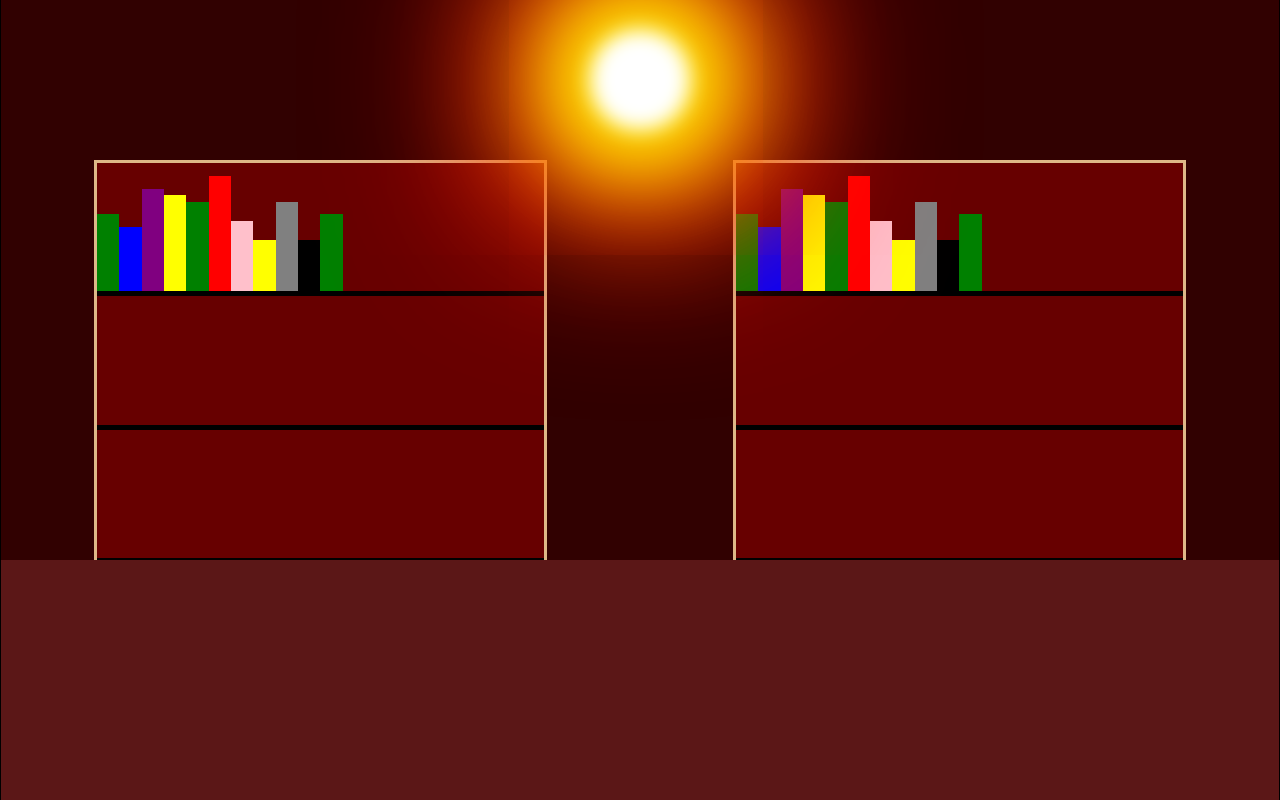
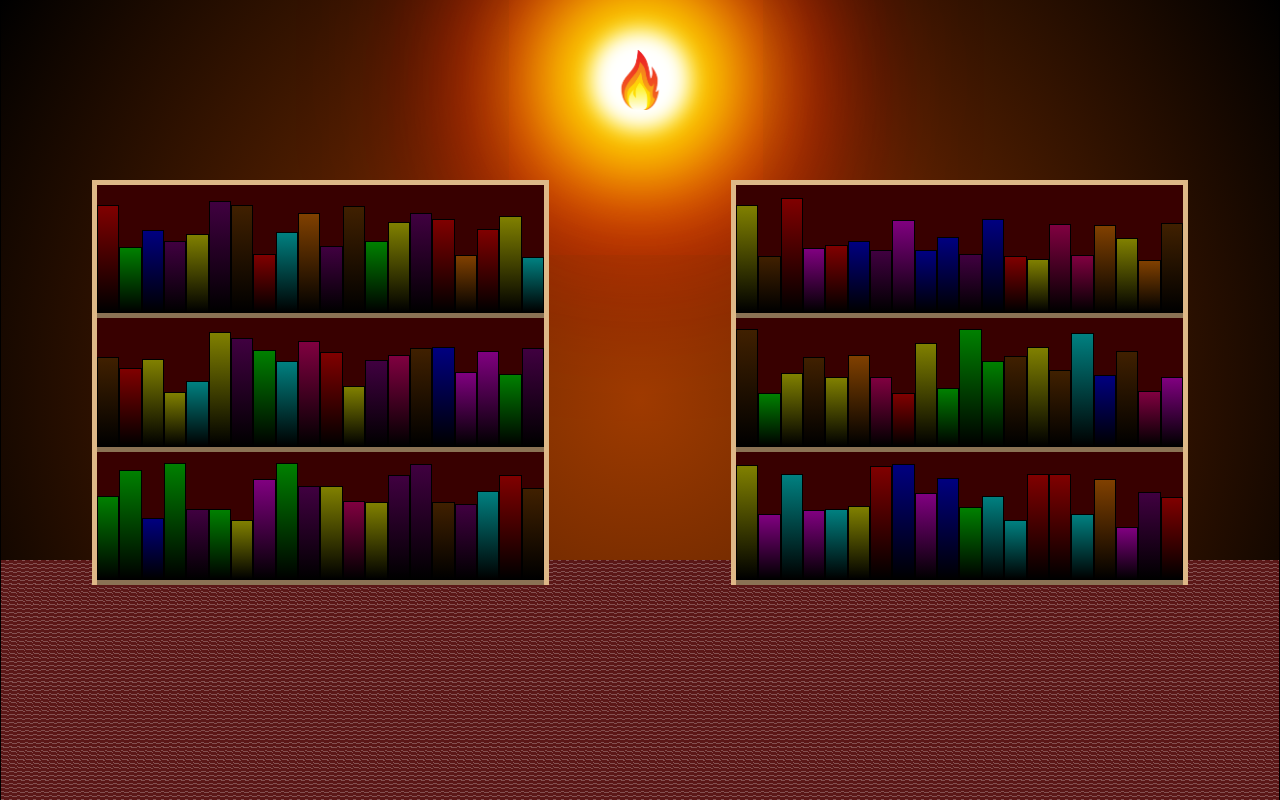
Before and after one commit to Lenoms/puzzles-v4, a React (Create React App) app: page / in a window 1280 px wide. Built offline with nearby package versions, Linux system fonts and the light colour scheme.

Commit message:
Library: Aesthetics complete

```diff
--- a/src/Library/Book.css
+++ b/src/Library/Book.css
@@ -1,3 +1,4 @@
 .book {
     width: 5%;
+    border: 1px solid black;
 }
--- a/src/Library/Book.js
+++ b/src/Library/Book.js
@@ -4,7 +4,11 @@ function Book(props) {
   return (
     <div
       className="book"
-      style={{ backgroundColor: props.colour, height: `${props.height}%` }}
+      style={{
+        background: props.colour,
+        background: `linear-gradient(180deg, ${props.colour} 0%, rgb(0, 0, 0) 100%)`,
+        height: `${props.height}%`,
+      }}
     ></div>
   );
 }
--- a/src/Library/Bookshelf.css
+++ b/src/Library/Bookshelf.css
@@ -1,16 +1,20 @@
 .bookshelf-container {
     width: 35%;
     height: 100%;
-    background-color: rgb(103, 0, 0);
-    border: 3px solid burlywood;
+    background-color: rgb(56, 0, 0);
+    border-width: 5px 5px 0 5px; /* top right bottom left */
+    border-style: solid;
+    border-color: burlywood;
     display: flex;
     flex-direction: column;
+    position: relative;
+    top: 5%;
 }
 
 .bookshelf-shelf {
     width: 100%;
     height: 33.33%;
     display: flex;
-    border-bottom: 5px solid black;
+    border-bottom: 5px outset burlywood;
     align-items: flex-end;
 }
--- a/src/Library/Bookshelf.js
+++ b/src/Library/Bookshelf.js
@@ -1,29 +1,22 @@
 import Book from "./Book";
 import "./Bookshelf.css";
+import { getRandomBookValues } from "./Library.service";
 
 function Bookshelf() {
-  const books = [
-    { colour: "green", height: 60 },
-    { colour: "blue", height: 50 },
-    { colour: "purple", height: 80 },
-    { colour: "yellow", height: 75 },
-    { colour: "green", height: 70 },
-    { colour: "red", height: 90 },
-    { colour: "pink", height: 55 },
-    { colour: "yellow", height: 40 },
-    { colour: "grey", height: 70 },
-    { colour: "black", height: 40 },
-    { colour: "green", height: 60 },
+  const bookshelves = [
+    getRandomBookValues(20),
+    getRandomBookValues(20),
+    getRandomBookValues(20),
   ];
   return (
     <div className="bookshelf-container">
-      <div className="bookshelf-shelf">
-        {books.map((book) => (
-          <Book colour={book.colour} height={book.height} />
-        ))}
-      </div>
-      <div className="bookshelf-shelf"></div>
-      <div className="bookshelf-shelf"></div>
+      {bookshelves.map((bookshelf, i) => (
+        <div className="bookshelf-shelf">
+          {bookshelves[i].map((book) => (
+            <Book colour={book.colour} height={book.height} />
+          ))}
+        </div>
+      ))}
     </div>
   );
 }
--- a/src/Library/Library.css
+++ b/src/Library/Library.css
@@ -1,5 +1,6 @@
 .library-container {
-    background-color: rgb(49, 1, 1);
+    background: rgb(159,59,0);
+    background: radial-gradient(circle, rgba(159,59,0,1) 0%, rgba(0,0,0,1) 100%);
     height: 100%;
     width: 100%;
     display: flex;
@@ -13,8 +14,7 @@
 }
 
 .light {
-    top: calc(50% - 20px);
-    left: calc(50% - 20px);
+    position: relative;
     width: 40px;
     height: 40px;
     z-index:0;
@@ -27,6 +27,19 @@
       0 0 170px 120px red;
 }
 
+.light::before {
+    content: "";
+    position: absolute;
+    top: 50%;
+    left: 50%;
+    transform: translate(-50%, -50%);
+    width: 60px;
+    height: 60px;
+    background: url('./Resources/flame-image.png') no-repeat center center;
+    background-size: cover;
+    z-index: 1;
+  }
+
 .library-ceiling {
     height: 20%;
     display: flex;
@@ -37,5 +50,7 @@
 .library-floor {
     width: 100%;
     height: 30%;
+    background-image: repeating-linear-gradient(11deg, rgba(255,255,255, 0.25), rgba(255,255,255, 0.25) 1px, transparent 0px, transparent 4px);
+    background-size: 8px;
     background-color: rgb(91, 23, 23);
 }
--- a/src/Library/Library.jsx
+++ b/src/Library/Library.jsx
@@ -6,6 +6,7 @@ function Library() {
     <div className="library-container">
       <div className="library-ceiling">
         <div className="light"></div>
+        <div class="flame"></div>
       </div>
       <div className="bookshelf-row">
         <Bookshelf />
--- /dev/null
+++ b/src/Library/Library.service.js
@@ -0,0 +1,41 @@
+export function getRandomBookValues(n) {
+  // Define a list of 10 possible colors
+  const colourOptions = [
+    "rgb(128, 0, 0)", // Dark Red
+    "rgb(0, 0, 128)", // Dark Blue
+    "rgb(0, 128, 0)", // Dark Green
+    "rgb(128, 128, 0)", // Dark Yellow
+    "rgb(64, 0, 64)", // Dark Purple
+    "rgb(128, 64, 0)", // Dark Orange
+    "rgb(128, 0, 128)", // Dark Pink
+    "rgb(64, 32, 0)", // Dark Brown
+    "rgb(0, 128, 128)", // Dark Cyan
+    "rgb(128, 0, 64)", // Dark Magenta
+  ];
+
+  // Helper function to generate a random number between 40 and 90
+  function generateRandomHeight() {
+    return Math.floor(Math.random() * (90 - 40 + 1)) + 40;
+  }
+
+  // Create an array to store the generated objects
+  const books = [];
+
+  // Generate n objects
+  for (let i = 0; i < n; i++) {
+    const colourIndex = Math.floor(Math.random() * colourOptions.length);
+    const randomColour = colourOptions[colourIndex];
+    const randomHeight = generateRandomHeight();
+
+    // Create an object with "color" and "height" properties
+    const book = {
+      colour: randomColour,
+      height: randomHeight,
+    };
+
+    // Add the object to the array
+    books.push(book);
+  }
+
+  return books;
+}
```
Also changed, not shown: src/Library/Resources/flame-image.png (added).
